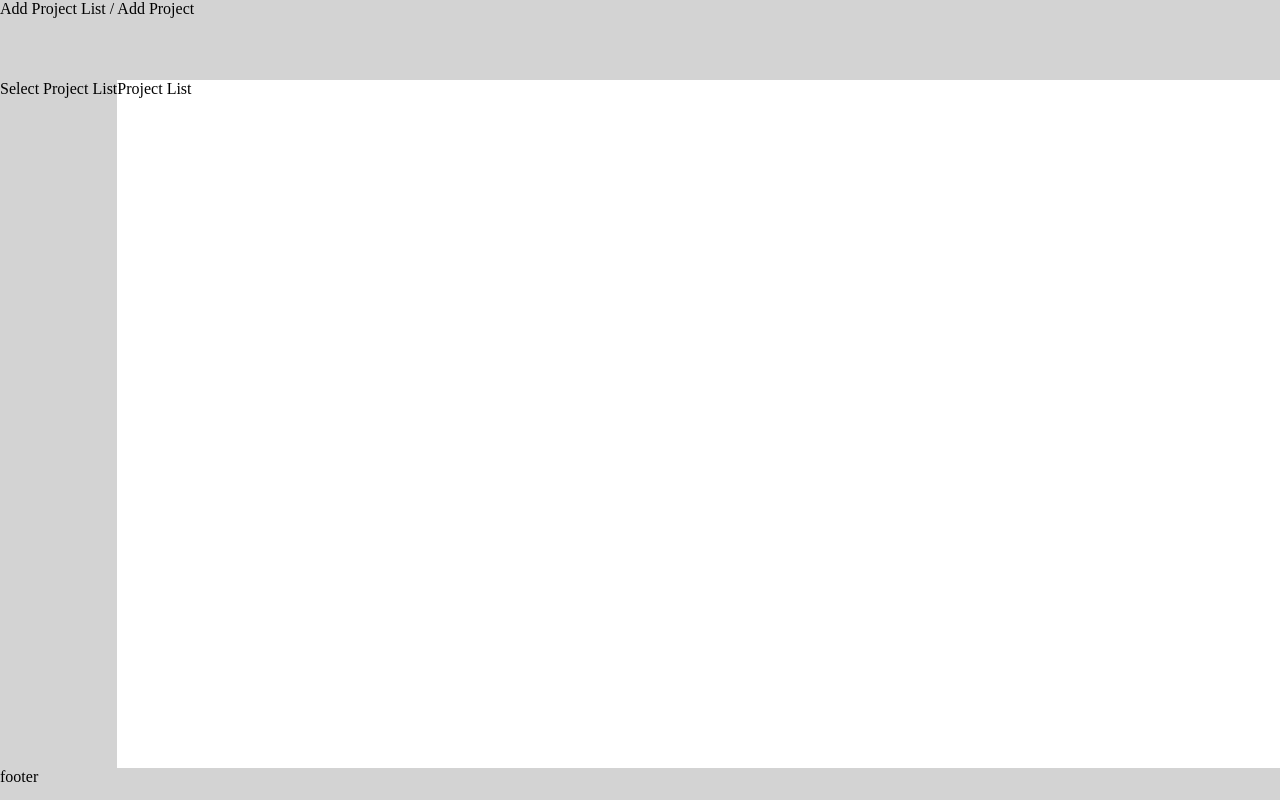
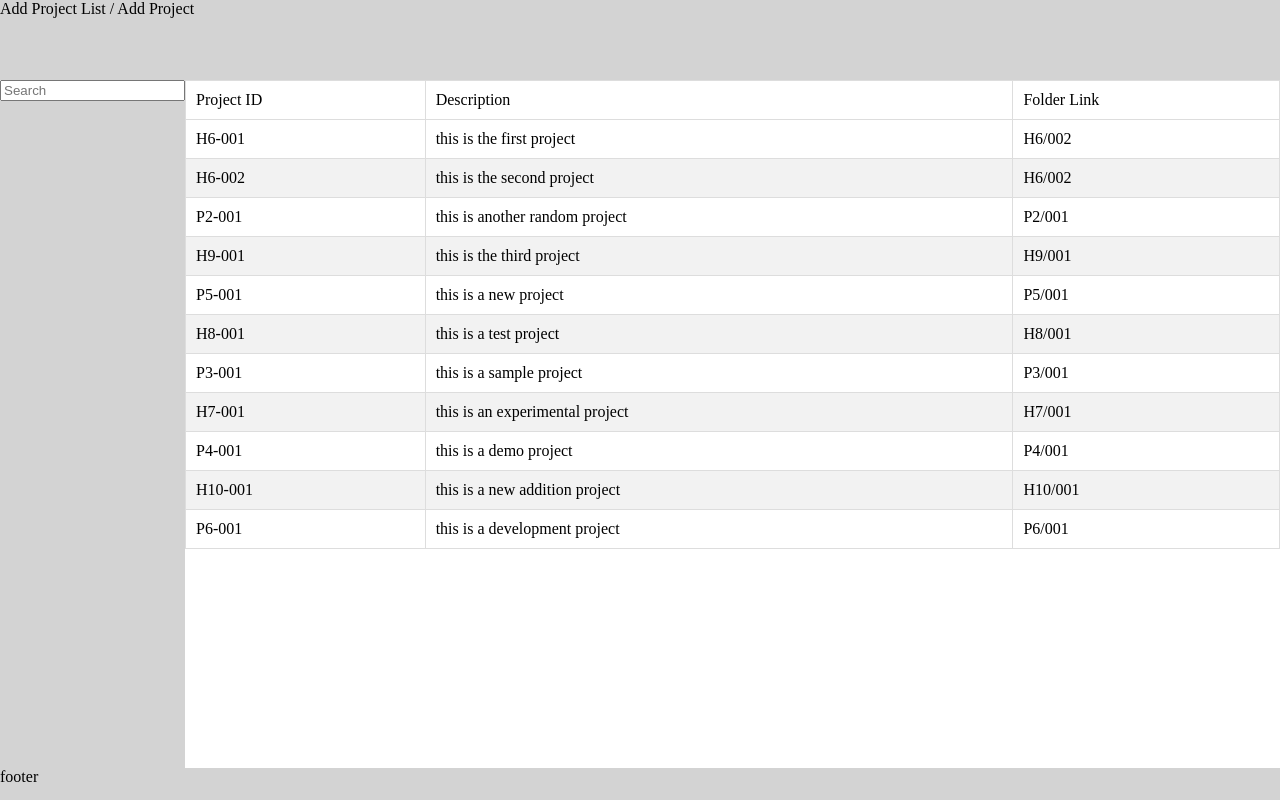
Before and after one commit to cademis/todo-js, a website built with webpack: page dist/index.html in a window 1280 px wide. Built offline with nearby package versions, Linux system fonts and the light colour scheme.

Commit message:
create table and project search bar

```diff
--- a/src/index.js
+++ b/src/index.js
@@ -1,32 +1,121 @@
 import { format } from "date-fns";
-import "./style.css"
+import "./style.css";
 
-const result = format(new Date(), 'yyyyddMMHHmm')
-
-const bodyElement = document.querySelector("body")
+// const result = format(new Date(), 'yyyyddMMHHmm')
 
 const createElement = (type, parent, id) => {
-    const newElement = document.createElement(type)
-    parent.appendChild(newElement)
-    return newElement
+  const newElement = document.createElement(type);
+  if (id) newElement.id = id;
+  parent.appendChild(newElement);
+  return newElement;
+};
 
-}
+const bodyElement = document.querySelector("body");
+const containerElement = createElement("div", bodyElement, "container");
 
-const containerElement = createElement("div",bodyElement)
-containerElement.id = "container"
+export const renderHeader = () => {
+  const headerElement = createElement("header", containerElement);
+  headerElement.innerHTML = "Add Project List / Add Project";
+};
 
-const headerElement = createElement("header", containerElement)
-// const headerElement = document.querySelector("header")
-headerElement.innerHTML = "Add Project List / Add Project"
+export const renderSidebar = () => {
+  const sidebarElement = createElement("div", containerElement, "sidebar");
+  const input = createElement("input", sidebarElement);
+  input.placeholder = "Search";
+};
 
+export const renderMain = () => {
+  const mainElement = createElement("main", containerElement);
+  const table = createElement("table", mainElement);
+  const thead = createElement("thead", table);
+  const tr = createElement("tr", thead);
+  const tableHeadings = ["Project ID", "Description", "Folder Link"];
+  tableHeadings.forEach((item) => {
+    const td = createElement("td", tr);
+    td.innerHTML = item;
+  });
+  const tbody = createElement("tbody", table);
 
+  let data = [
+    {
+      projectId: "H6-001",
+      description: "this is the first project",
+      folderLink: "H6/002",
+    },
+    {
+      projectId: "H6-002",
+      description: "this is the second project",
+      folderLink: "H6/002",
+    },
+    {
+      projectId: "P2-001",
+      description: "this is another random project",
+      folderLink: "P2/001",
+    },
+    {
+      projectId: "H9-001",
+      description: "this is the third project",
+      folderLink: "H9/001",
+    },
+    {
+      projectId: "P5-001",
+      description: "this is a new project",
+      folderLink: "P5/001",
+    },
+    {
+      projectId: "H8-001",
+      description: "this is a test project",
+      folderLink: "H8/001",
+    },
+    {
+      projectId: "P3-001",
+      description: "this is a sample project",
+      folderLink: "P3/001",
+    },
+    {
+      projectId: "H7-001",
+      description: "this is an experimental project",
+      folderLink: "H7/001",
+    },
+    {
+      projectId: "P4-001",
+      description: "this is a demo project",
+      folderLink: "P4/001",
+    },
+    {
+      projectId: "H10-001",
+      description: "this is a new addition project",
+      folderLink: "H10/001",
+    },
+    {
+      projectId: "P6-001",
+      description: "this is a development project",
+      folderLink: "P6/001",
+    },
+  ];
+  data.forEach((item) => {
+    const tr = createElement("tr", tbody);
+    const projectId = createElement("td", tr);
+    projectId.innerHTML = item.projectId;
+    const description = createElement("td", tr);
+    description.innerHTML = item.description;
+    const folderLink = createElement("td", tr);
+    folderLink.innerHTML = item.folderLink;
+    tr.appendChild(projectId);
+    tr.appendChild(description);
+    tr.appendChild(folderLink);
+  });
+};
 
-const sidebarElement = createElement("div", containerElement)
-sidebarElement.id = "sidebar"
-sidebarElement.innerHTML = "Select Project List"
+export const renderFooter = () => {
+  const footerElement = createElement("footer", bodyElement);
+  footerElement.innerHTML = "footer";
+};
 
-const mainElement = createElement("main", containerElement)
-mainElement.innerHTML = "Project List"
+renderHeader();
 
-const footerElement = createElement("footer",bodyElement)
-footerElement.innerHTML = "footer"
+renderSidebar();
+
+renderMain();
+
+renderFooter();
--- a/src/style.css
+++ b/src/style.css
@@ -39,3 +39,27 @@ main {
 footer {
     height: 2rem;
 }
+
+table {
+    width: 100%;
+    border-collapse: collapse;
+    text-align: left;
+}
+
+th, td {
+    padding: 10px;
+    border: 1px solid #ddd;
+}
+
+th {
+    background-color: #4CAF50;
+    color: white;
+}
+
+tr:nth-child(even) {
+    background-color: #f2f2f2;
+}
+
+tr:hover {
+    background-color: #ddd;
+}
```
Also changed, not shown: dist/index.bundle.js.
